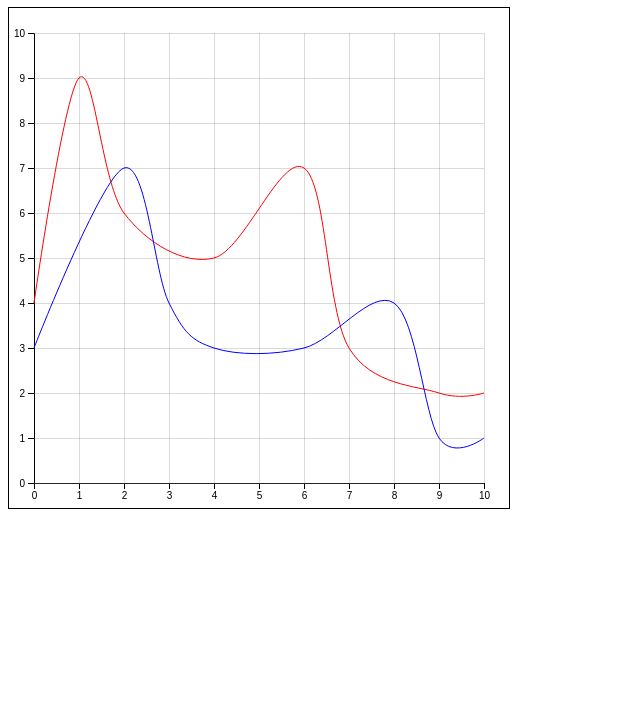
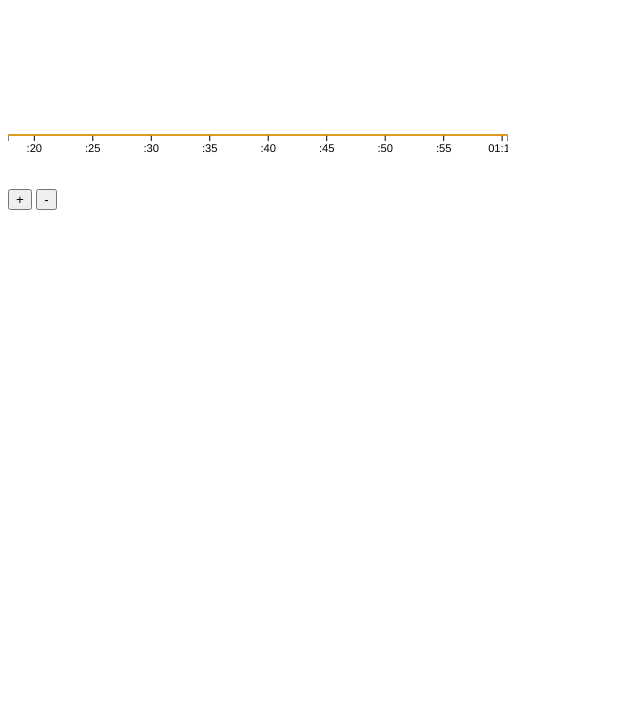
Before and after one commit to Madejczyk/d3-basics, a plain HTML site: page index.html in a window 1280 px wide. Shown: the part 73-800 px from the top of the page, without its empty margins (0-640 px from the left). Drawn offline with nearby package versions, Linux system fonts and the light colour scheme.

Commit message:
Line + button

```diff
--- a/index.html
+++ b/index.html
@@ -1,138 +1,129 @@
 <!DOCTYPE html>
-<html lang="en">
+<html>
 <head>
-    <meta charset="UTF-8">
-    <title>Dronito D3</title>
-    <script src="https://d3js.org/d3.v4.min.js"></script>
+    <meta charset="utf-8">
+
     <style>
-        .grid-line {
-            fill: grey;
-            stroke: grey;
-            stroke-width: 0.3px;
+        body {
+            font-family: "Helvetica Neue", Helvetica, Arial, sans-serif;
+        }
+
+        .graph .axis {
+            stroke-width: 1;
+        }
+
+        .graph .axis .tick line {
+            stroke: black;
+        }
+
+        .graph .axis .tick text {
+            fill: black;
+            font-size: 0.7em;
+        }
+
+        .graph .axis .domain {
+            fill: none;
+            stroke: black;
+        }
+
+        .graph .group {
+            fill: none;
+            stroke: black;
+            stroke-width: 1.5;
         }
     </style>
 </head>
 <body>
-    <h1>Drones</h1>
-    <script>
-        var width = 500;
-        var height = 500;
-        var margin = 25;
-        var axisLength = width - 2 * margin;
-        var line = null;
+<div class="graph"></div>
 
-        var data1 = [
-            {x: 0, y: 4},
-            {x: 1, y: 9},
-            {x: 2, y: 6},
-            {x: 4, y: 5},
-            {x: 6, y: 7},
-            {x: 7, y: 3},
-            {x: 9, y: 2},
-            {x: 10, y: 2}
-        ];
+<script src="http://d3js.org/d3.v3.min.js"></script>
+<script>
+    var flightHeight = 0;
+    var limit = 60 * 1,
+        duration = 750,
+        now = new Date(Date.now() - duration)
 
-        var data2 = [
-            {x: 0, y: 3},
-            {x: 2, y: 7},
-            {x: 3, y: 4},
-            {x: 4, y: 3},
-            {x: 6, y: 3},
-            {x: 8, y: 4},
-            {x: 9, y: 1},
-            {x: 10, y: 1}
-        ];
+    var width = 500,
+        height = 200
 
-        var curveTypeMap = {
-            linear: d3.curveLinear,
-            linearClosed: d3.curveLinearClosed,
-            basis: d3.curveBasis,
-            basisClosed: d3.curveBasisClosed,
-            cardinal: d3.curveCardinal,
-            cardinalClosed: d3.curveCardinalClosed,
-            step: d3.curveStep,
-            stepBefore: d3.curveStepBefore,
-            stepAfter: d3.curveStepAfter,
-            bundle: d3.curveBundle
-        };
+    var groups = {
+        current: {
+            value: 0,
+            color: 'orange',
+            data: d3.range(limit).map(function() {
+                return 0
+            })
+        }
+    }
 
-        var svgContainer = d3.select("body")
-            .append("svg")
-            .attr("width", width)
-            .attr("height", height)
-            .style("border", "1px solid");
+    var x = d3.time.scale()
+        .domain([now - (limit - 2), now - duration])
+        .range([0, width])
 
-        var xScale = d3.scaleLinear()
-            .domain([0, 10])
-            .range([0, axisLength]);
+    var y = d3.scale.linear()
+        .domain([0, 100])
+        .range([height, 0])
 
-        var yScale = d3.scaleLinear()
-            .domain([10, 0])
-            .range([0, axisLength]);
+    var line = d3.svg.line()
+        .interpolate('basis')
+        .x(function(d, i) {
+            return x(now - (limit - 1 - i) * duration)
+        })
+        .y(function(d) {
+            return y(d)
+        })
 
-        function renderXAxis() {
-            var xAxis = d3.axisBottom(xScale);
-            svgContainer.append("g")
-                .classed("x-axis", true)
-                .attr("transform", function() {
-                    return "translate(" + margin + "," + (height - margin) + ")";
-                })
-                .call(xAxis);
-            svgContainer.selectAll("g.x-axis g.tick")
-                .append("line")
-                .classed("grid-line", true)
-                .attr("x1", 0)
-                .attr("y1", 0)
-                .attr("x2", 0)
-                .attr("y2", -(height - 2 * margin));
-        }
-        function renderYAxis() {
-            var yAxis = d3.axisLeft(yScale);
-            svgContainer.append("g")
-                .classed("y-axis", true)
-                .attr("transform", function() {
-                    return "translate(" + margin + "," + margin + ")";
-                })
-                .call(yAxis);
-            svgContainer.selectAll("g.y-axis g.tick")
-                .append("line")
-                .classed("grid-line", true)
-                .attr("x1", 0)
-                .attr("y1", 0)
-                .attr("x2", axisLength)
-                .attr("y2", 0);
-        };
+    var svg = d3.select('.graph').append('svg')
+        .attr('class', 'chart')
+        .attr('width', width)
+        .attr('height', height + 50)
 
-        function render(curveType) {
-            d3.selectAll("path.line1,path.line2").remove();
+    var axis = svg.append('g')
+        .attr('class', 'x axis')
+        .attr('transform', 'translate(0,' + height + ')')
+        .call(x.axis = d3.svg.axis().scale(x).orient('bottom'))
 
-            line = d3.line()
-                .x(function(d) { return xScale(d.x); })
-                .y(function(d) { return yScale(d.y); })
-                .curve(curveTypeMap[curveType]); // Specifies the curve type (interpolation)
+    var paths = svg.append('g')
 
-            svgContainer.append("path")
-                .classed("line1", true)
-                .attr("d", line(data1))
-                .attr("fill", "none")
-                .attr("stroke", "red")
-                .attr("transform", function() {
-                    return "translate(" + margin + "," + margin + ")";
-                });
+    for (var name in groups) {
+        var group = groups[name]
+        group.path = paths.append('path')
+            .data([group.data])
+            .attr('class', name + ' group')
+            .style('stroke', group.color)
+    }
 
-            svgContainer.append("path")
-                .classed("line2", true)
-                .attr("d", line(data2))
-                .attr("fill", "none")
-                .attr("stroke", "blue")
-                .attr("transform", function() {
-                    return "translate(" + margin + "," + margin + ")";
-                });
+    function tick() {
+        now = new Date()
+
+        for (var name in groups) {
+            var group = groups[name]
+            group.data.push(flightHeight)
+            group.path.attr('d', line)
         }
 
-        renderXAxis();
-        renderYAxis();
-        render("cardinal");
-    </script>
+        x.domain([now - (limit - 2) * duration, now - duration])
+
+        axis.transition()
+            .duration(duration)
+            .ease('linear')
+            .call(x.axis)
+
+        paths.attr('transform', null)
+            .transition()
+            .duration(duration)
+            .ease('linear')
+            .attr('transform', 'translate(' + x(now - (limit - 1) * duration) + ')')
+            .each('end', tick)
+
+        for (var name in groups) {
+            var group = groups[name]
+            group.data.shift()
+        }
+    }
+    tick()
+</script>
+<button onclick="flightHeight++;">+</button>
+<button onclick="flightHeight--;">-</button>
 </body>
 </html>
```
